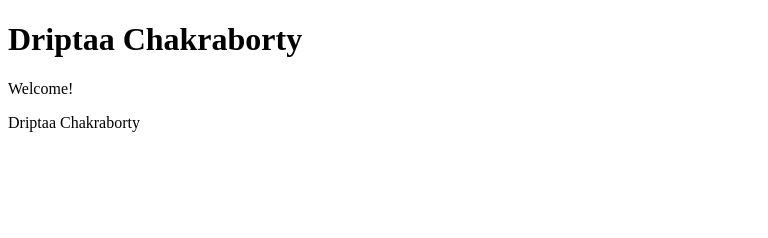
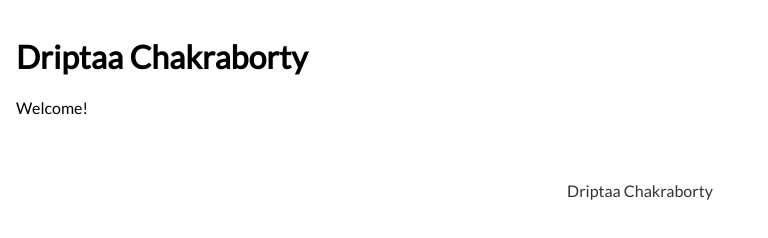
Before and after one commit to dc2519/dc2519.github.io, a plain HTML site: page index.html in a window 1280 px wide. Shown: the whole page, without its empty margins (0-768 px from the left). Drawn offline with Linux system fonts and the light colour scheme.

Commit message:
Update index.html

```diff
--- a/index.html
+++ b/index.html
@@ -3,8 +3,8 @@
 <head>
     <meta charset="UTF-8">
     <title>Driptaa Chakraborty Portfolio</title>
-    <!-- <link rel="stylesheet" href="style.css">
-    <link href="https://fonts.googleapis.com/css2?family=Lato&display=swap" rel="stylesheet"> -->
+    <link rel="stylesheet" href="style.css">
+    <link href="https://fonts.googleapis.com/css2?family=Lato&display=swap" rel="stylesheet">
 
 </head>
 <body>
```
